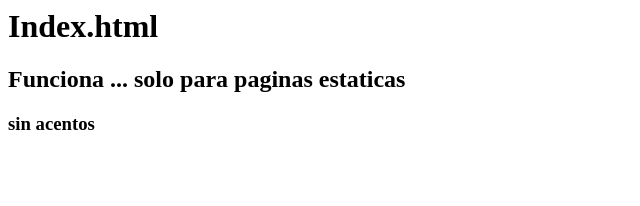
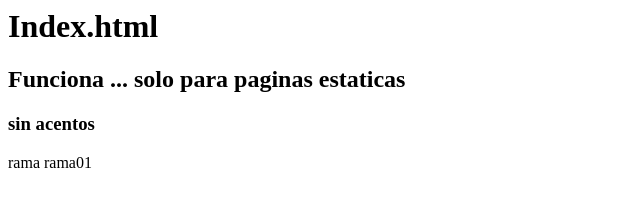
Before and after one commit to profig30/bluuweb-hub, a plain HTML site: page index.html in a window 1280 px wide. Shown: the whole page, without its empty margins (0-640 px from the left). Drawn offline with Linux system fonts and the light colour scheme.

Commit message:
i rama01

```diff
--- a/index.html
+++ b/index.html
@@ -5,5 +5,6 @@
 	<h1> Index.html </h1>
 	<h2> Funciona ... solo para paginas estaticas</h2>
 	<h3> sin acentos </h3>
+<p> rama rama01 </p>
 </body>
 </html>
```
